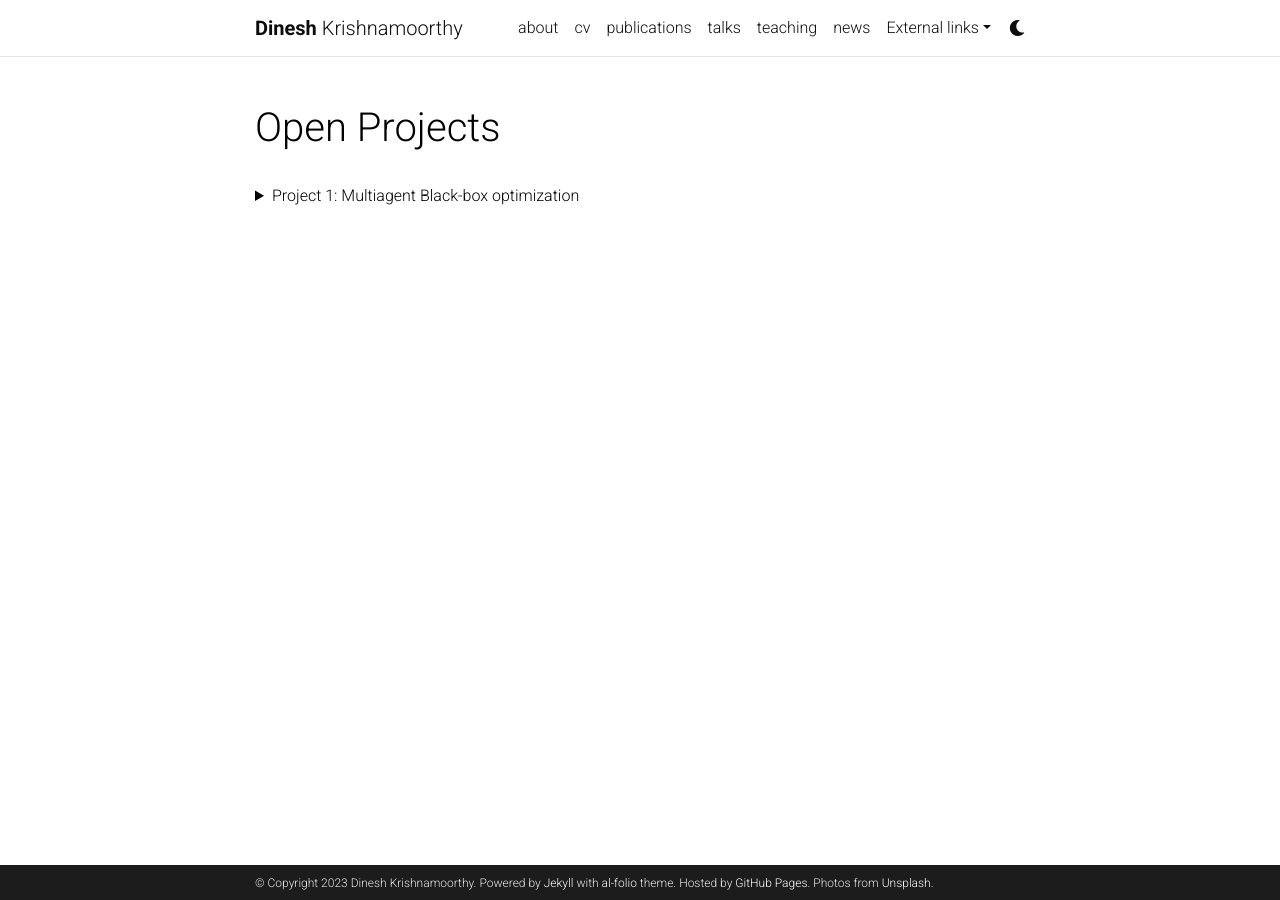
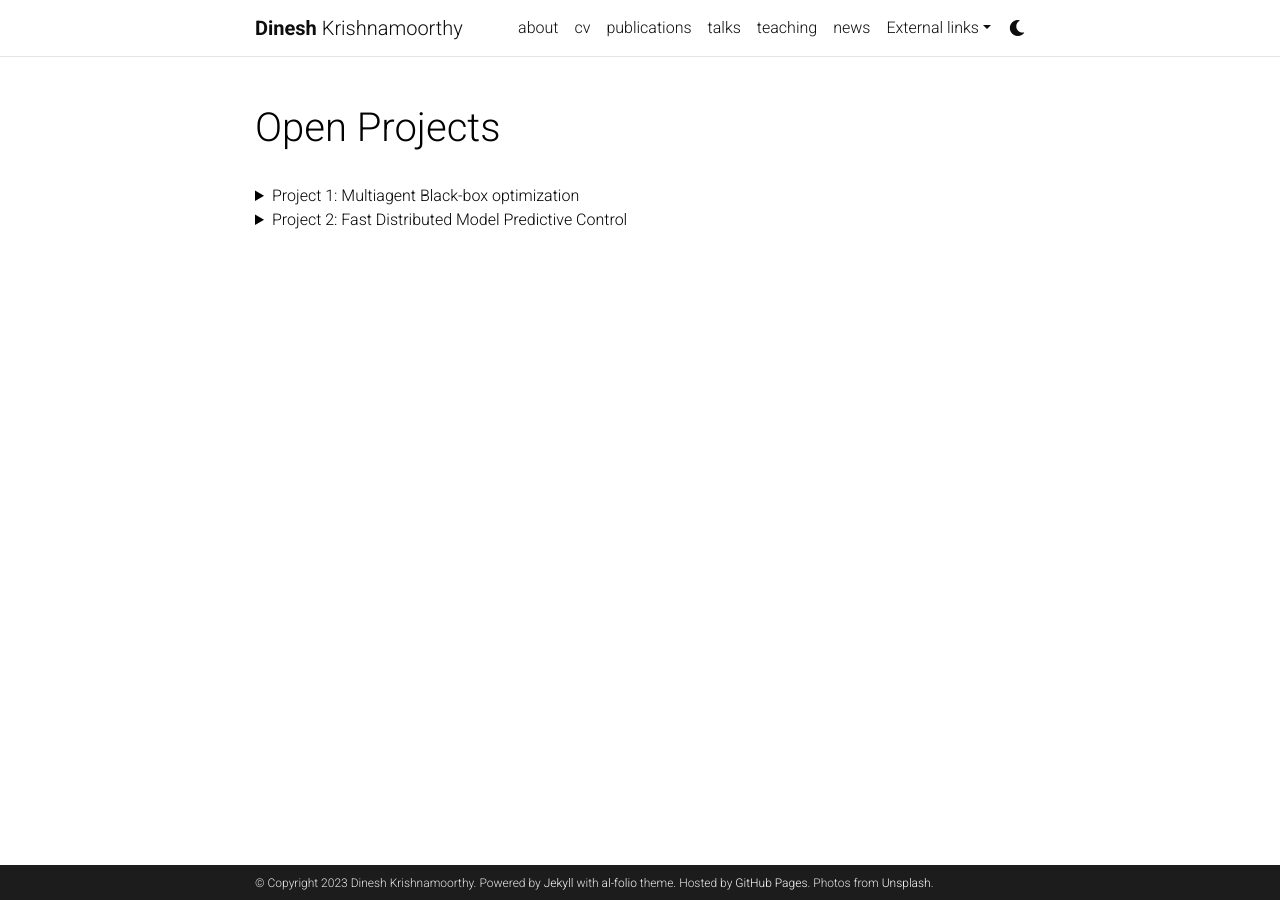
Before and after one commit to dinesh-krishnamoorthy/dinesh-krishnamoorthy.github.io, a Jekyll site: the page built from _pages/projects.md, in a window 1280 px wide. Built offline with Jekyll 4.4.1, drawn with Linux system fonts in a browser that asks for light colours; comment, search, counter and statistics services are not loaded; a style sheet for code colours, icons or effects is not loaded.

Commit message:
Update projects.md

```diff
--- a/_pages/projects.md
+++ b/_pages/projects.md
@@ -34,3 +34,30 @@
 * Krishnamoorthy, D. and Paulson, J., 2023. Multi-agent Black-box Optimization using a Bayesian Approach to Alternating Direction Method of Multipliers, IFAC World Congress, Yokohama, Japan.
 
 </details>
+
+<details>
+  <summary> Project 2: Fast Distributed Model Predictive Control
+ </summary>
+
+  Multiagent decision-making occurs when a group of agents collaborates to achieve a shared objective. These scenarios commonly arise in smart infrastructure systems, including collaborative robotics, vehicle fleets, and eco-industrial parks. In such systems, autonomous operation necessitates distributed Model Predictive Control (MPC), where each agent makes decisions locally. However, these actions and decisions may be interconnected through shared variables or constraints.
+
+Due to the interdependencies among subsystems, the MPC subproblems must communicate information to enable coordination. Consequently, whenever new information is received, the MPC problem needs to be solved again. In other words, distributed MPC requires multiple iterations or communication rounds to converge on the optimal solution. This iterative process presents a challenge for real-time control, where timely arrival of the solution is not only desirable but also crucial in many applications. For instance, consider the optimal coordination of autonomous vehicles at traffic intersections [1]. In this case, the coordination of MPCs in each vehicle must reach a solution within a specific timeframe.
+
+While the subproblems solved between consecutive iterations are not identical, they only differ based on the newly received information from other agents. Leveraging this fact, this project will exploit the parametric sensitivities to efficiently compute the subproblem solution using solutions obtained from previous iterations, instead of repeatedly solving the numerical optimization problem at each iteration. Learning-based MPC methods to handle this challenge in distributed MPC will also be studied.
+
+Tasks
+*	Literature study on distributed MPC
+*	Formulate a distributed MPC problem and improve its computation time by exploiting its sensitivities
+*	Perform a simulation study on a large-scale multi-agent system.
+
+Prerequisites
+*	Passionate about MPC and optimization and willingness to explore and learn new concepts
+*	Basic understanding of optimization and MPC (it would help if you have taken these courses: 4DM20, 5LMB0)
+
+Please send me an e-mail at d.krishnamoorthy@tue.nl if you want to know more about this topic, along with your CV and transcript of records.
+
+  References
+1. Hult, Robert, et al. "Primal decomposition of the optimal coordination of vehicles at traffic intersections." 2016 IEEE 55th Conference on Decision and Control (CDC). IEEE, 2016.
+2.  Krishnamoorthy, D. and Kungurtsev, V. (2022),  A Sensitivity Assisted Alternating Directions Method of Multipliers for Distributed Optimization, IEEE Conference on Decision and Control (CDC).
+
+</details>
```
